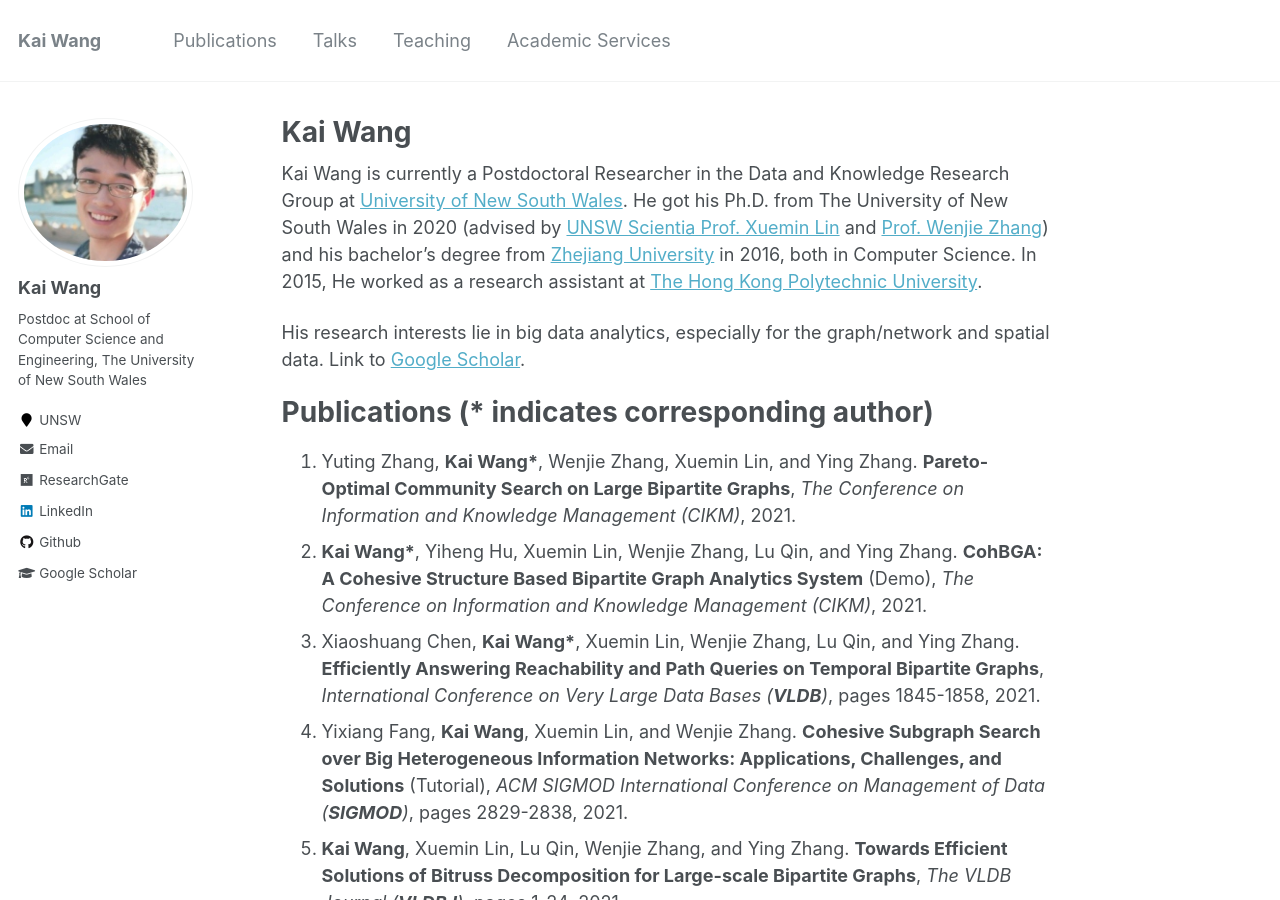
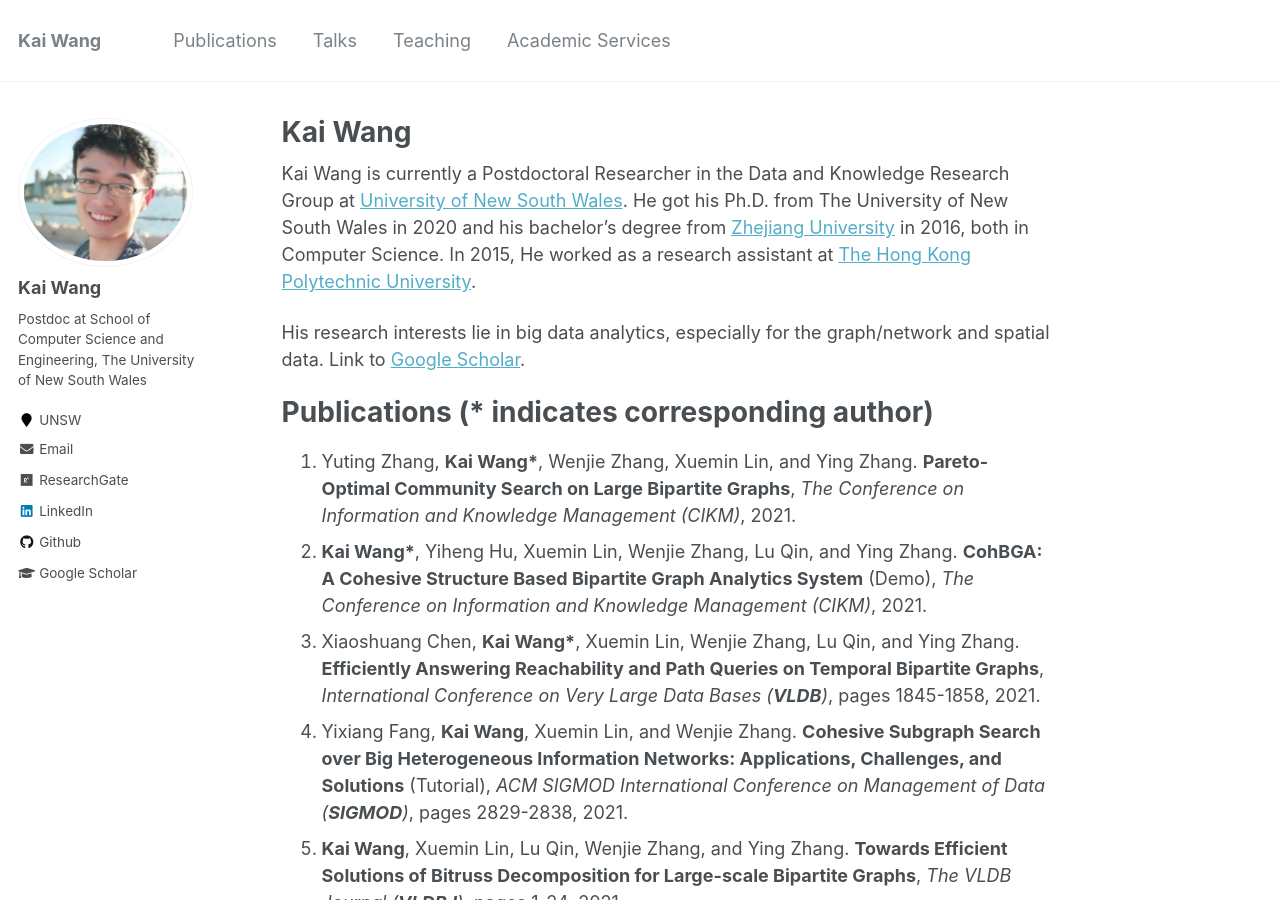
Before and after one commit to cs-kaiwang/cs-kaiwang.github.io, a Jekyll site: the page built from _pages/about.md, in a window 1280 px wide and 900 px high. Built offline with Jekyll 4.4.1, drawn with Linux system fonts in a browser that asks for light colours.

Commit message:
Update about.md

```diff
--- a/_pages/about.md
+++ b/_pages/about.md
@@ -8,7 +8,7 @@ redirect_from:
   - /about.html
 ---
 
-Kai Wang is currently a Postdoctoral Researcher in the Data and Knowledge Research Group at [University of New South Wales](https://www.unsw.edu.au/). He got his Ph.D. from The University of New South Wales in 2020 (advised by [UNSW Scientia Prof. Xuemin Lin](http://www.cse.unsw.edu.au/~lxue/) and [Prof. Wenjie Zhang](http://www.cse.unsw.edu.au/~zhangw/)) and his bachelor’s degree from [Zhejiang University](https://www.zju.edu.cn/) in 2016, both in Computer Science. In 2015, He worked as a research assistant at [The Hong Kong Polytechnic University](https://www.polyu.edu.hk/).
+Kai Wang is currently a Postdoctoral Researcher in the Data and Knowledge Research Group at [University of New South Wales](https://www.unsw.edu.au/). He got his Ph.D. from The University of New South Wales in 2020 and his bachelor’s degree from [Zhejiang University](https://www.zju.edu.cn/) in 2016, both in Computer Science. In 2015, He worked as a research assistant at [The Hong Kong Polytechnic University](https://www.polyu.edu.hk/). <!--(advised by [UNSW Scientia Prof. Xuemin Lin](http://www.cse.unsw.edu.au/~lxue/) and [Prof. Wenjie Zhang](http://www.cse.unsw.edu.au/~zhangw/)) -->
 
 His research interests lie in big data analytics, especially for the graph/network and spatial data.  Link to [Google Scholar](https://scholar.google.com/citations?user=G4DiwTIAAAAJ&hl=en).
 
```
